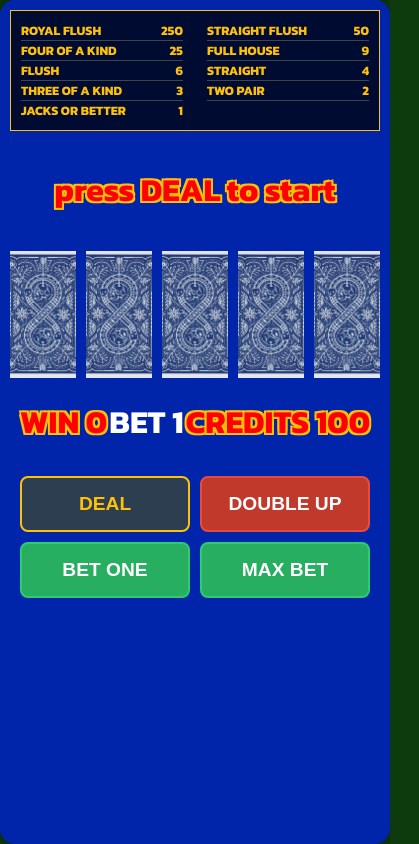
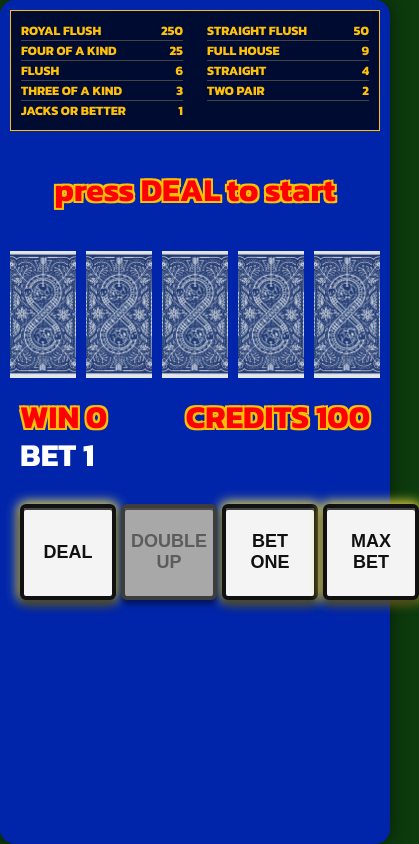
Before and after one commit to GukMaksim/poker-vue, a Vue app in the folder webapp/: page / in a window 390 px wide. Shown: the whole page, 419 px wide, since content can reach past the window. Built offline with nearby package versions, Linux system fonts and the light colour scheme.

Commit message:
Refactor BalanceDisplay and GameControls components: Updated layout structure for better organization and responsiveness. Enhanced button styles with CSS variables for improved aesthetics and interactivity. Adjusted grid layout in GameControls for a more flexible design.

```diff
--- a/webapp/src/components/BalanceDisplay.vue
+++ b/webapp/src/components/BalanceDisplay.vue
@@ -1,8 +1,12 @@
 <template>
-  <div class="balance-container">
-    <div class="currentWinnings">WIN {{ currentWinnings }}</div>
-    <div class="bet">BET {{ betAmount }}</div>
-    <div class="balance">CREDITS {{ balance }}</div>
+  <div class="balance-container-wrapper">
+    <div class="balance-container">
+      <div class="currentWinnings">WIN {{ currentWinnings }}</div>
+      <div class="balance">CREDITS {{ balance }}</div>
+    </div>
+    <div class="bet-container">
+      <div class="bet">BET {{ betAmount }}</div>
+    </div>
   </div>
 </template>
 
@@ -24,15 +28,17 @@ defineProps({
 </script>
 
 <style scoped>
-.balance-container {
+.balance-container,
+.bet-container {
   display: flex;
   justify-content: space-between;
   padding: 0 10px;
 
   font-size: 2em;
   font-weight: bold;
+  line-height: 1.2;
+}
 
-}
 
 .currentWinnings {
   color: red;
--- a/webapp/src/components/GameControls.vue
+++ b/webapp/src/components/GameControls.vue
@@ -85,12 +85,12 @@ const handleMaxBet = () => {
 <style scoped>
 .button-grid {
   display: grid;
-  grid-template-columns: repeat(2, 1fr);
-  gap: 10px;
+  grid-template-columns: repeat(4, 1fr);
+  gap: 5px;
   padding: 10px;
 }
 
-.controls button {
+/* .controls button {
   padding: 15px;
   font-size: 1.2em;
   font-weight: bold;
@@ -112,67 +112,57 @@ const handleMaxBet = () => {
   border-color: #666;
   color: #666;
   cursor: not-allowed;
+} */
+
+.controls button {
+  --size: 96px; /* розмір кнопки */
+  --face: #f4f4f4; /* колір верхньої панелі */
+  --border: #111; /* корпус */
+  --shadow: #444; /* тінь */
+  --text: #111; /* напис */
+  --glow: #ffed4d; /* підсвітка */
+
+  inline-size: var(--size);
+  aspect-ratio: 1 / 1;
+  display: grid;
+  place-items: center;
+
+  font: bold 18px/1.2 Arial, sans-serif;
+  text-transform: uppercase;
+  color: var(--text);
+
+  background: var(--face);
+  border: 4px solid var(--border);
+  border-radius: 6px;
+  box-shadow:
+    0 2px 0 var(--shadow) inset,
+    0 6px 10px rgba(0, 0, 0, 0.6),
+    0 0 12px 2px var(--glow);
+  cursor: pointer;
+  user-select: none;
+  transition: transform .1s, box-shadow .2s, filter .2s;
 }
 
-.main-button {
-  background-color: #2c3e50 !important;
+.controls button::before {}
+
+.controls button:hover:not(:disabled) {}
+
+.controls button:active {
+  transform: translateY(3px);
+  box-shadow:
+    0 1px 0 var(--shadow) inset,
+    0 3px 6px rgba(0, 0, 0, 0.6),
+    0 0 6px 1px var(--glow);
 }
 
-.double-button {
-  background-color: #c0392b !important;
-  border-color: #e74c3c !important;
-  color: #fff !important;
-}
-
-.double-button:hover:not(:disabled) {
-  background-color: #e74c3c !important;
-  color: #fff !important;
-}
-
-.bet-button {
-  background-color: #27ae60 !important;
-  border-color: #2ecc71 !important;
-  color: #fff !important;
-}
-
-.bet-button:hover:not(:disabled) {
-  background-color: #2ecc71 !important;
-  color: #fff !important;
-}
-
-/* color: white !important;
-} */
-
-.double-button:hover {
-  background-color: #ff5252 !important;
-}
-
-.double-controls {
-  display: flex;
-  gap: 10px;
-}
-
-.double-controls button {
-  flex: 1;
-  font-size: 1.2em;
-  padding: 12px;
-}
-
-.collect-button {
-  background-color: #4caf50 !important;
-  color: white !important;
-}
-
-.collect-button:hover {
-  background-color: #45a049 !important;
-}
-
-.continue-double-button {
-  background-color: #ff9800 !important;
-  color: white !important;
-}
-
-.continue-double-button:hover {
-  background-color: #f57c00 !important;
+.controls button:disabled {
+  background: #bbb;
+  color: #666;
+  border-color: #444;
+  cursor: not-allowed;
+  box-shadow:
+    0 2px 0 #555 inset,
+    0 4px 6px rgba(0, 0, 0, 0.5);
+  filter: grayscale(0.5) brightness(0.9);
 }
 </style>
```
